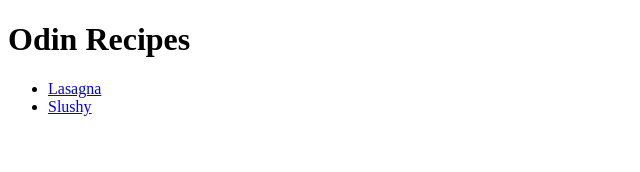
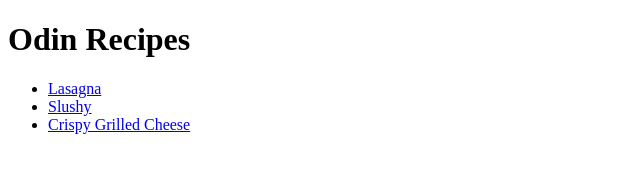
Before and after one commit to Hephaestus1119/odin-recipes, a plain HTML site: page index.html in a window 1280 px wide. Shown: the whole page, without its empty margins (0-640 px from the left). Drawn offline with Linux system fonts and the light colour scheme.

Commit message:
Link grilled cheese page to main

```diff
--- a/index.html
+++ b/index.html
@@ -6,9 +6,12 @@
     </head>
     <body>
         <h1> Odin Recipes</h1>
-        <ul>
-        <li><a href="./recipes/lasagna.html">Lasagna</a></li>
-        <li><a href="./recipes/slushy.html">Slushy</a></li>
-        </ul>
+        <div>
+            <ul>
+                <li><a href="./recipes/lasagna.html">Lasagna</a></li>
+                <li><a href="./recipes/slushy.html">Slushy</a></li>
+                <li><a href="./recipes/grilled-cheese.html">Crispy Grilled Cheese</a></li>
+            </ul>
+        </div>
     </body>
 </html>
```
